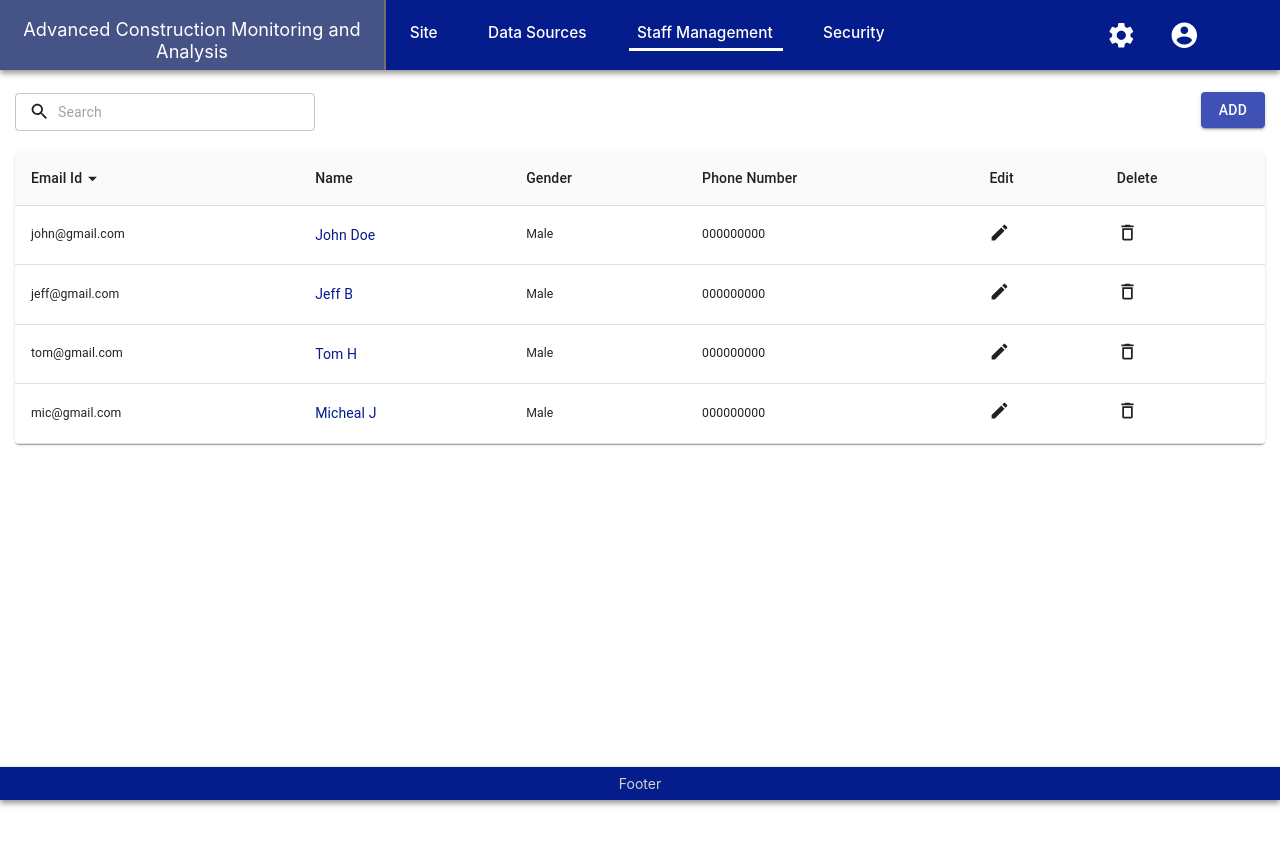
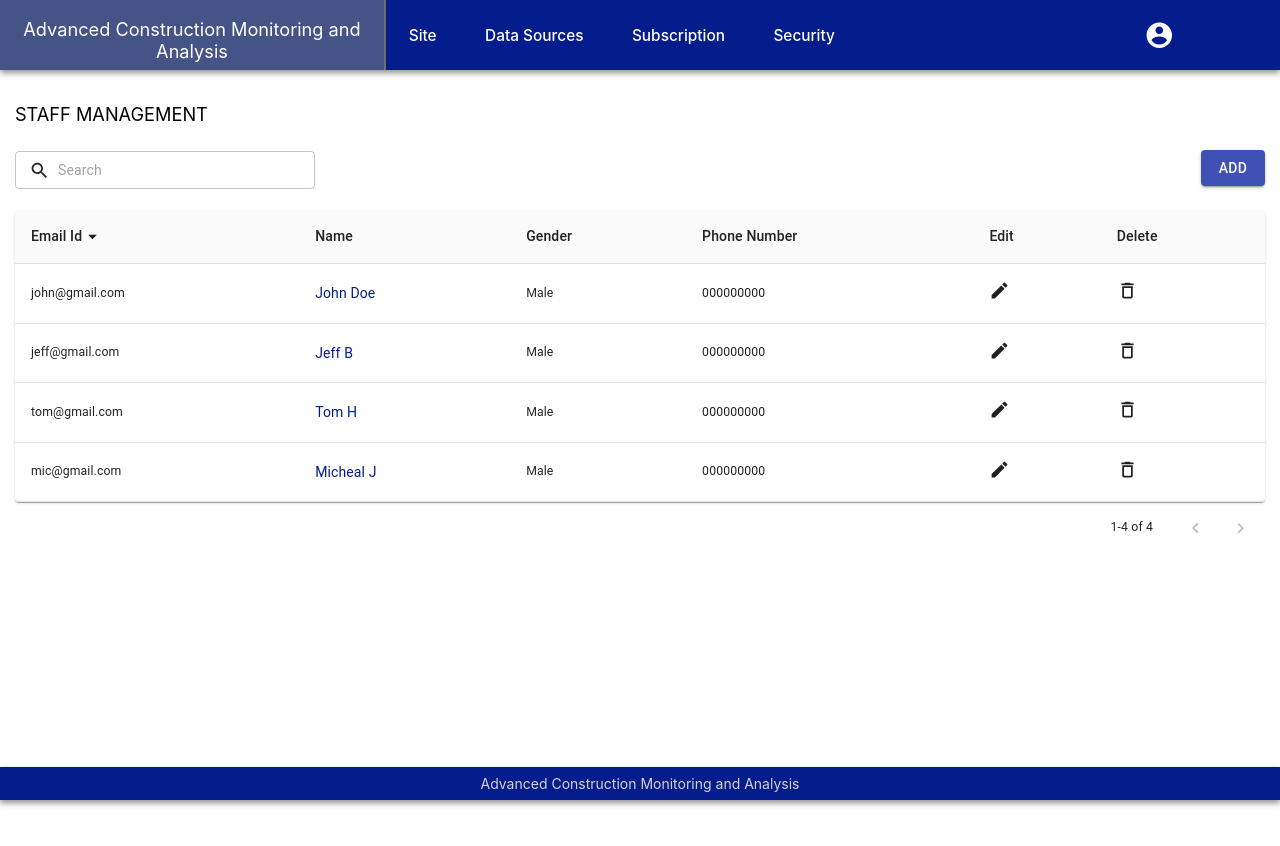
Before and after one commit to DivyaSampath04/React-practice, a React (Create React App) app: page / in a window 1280 px wide. Shown: the top 846 px of the page. Built offline with nearby package versions, Linux system fonts and the light colour scheme.

Commit message:
added sub-menus

```diff
--- a/src/common.css
+++ b/src/common.css
@@ -31,27 +31,3 @@
   .link-style:hover{
     text-decoration: underline;
   }
-/*==================Mui styles override================*/
-
-#simple-menu1 .MuiPaper-root {
-    top: 47px !important;
-    left : 50% !important
-}
-#simple-menu2 .MuiPaper-root {
-    top: 47px !important;
-    left: 60%  !important;
-}
-#simple-menu .MuiMenu-list li {
-    margin-left: 10px;
-}
-
-
-#simple-menu .MuiMenu-list li:last-child {
-    width: 167px;
-
-}
-
-#simple-menu .MuiMenu-list a {
-    text-decoration: none;
-    color: #000;
-}
--- a/src/components/Footer/Footer.js
+++ b/src/components/Footer/Footer.js
@@ -5,7 +5,7 @@ class Footer extends React.Component {
     render(){
         return(
             <div className = 'footer'>
-                    <p className = 'footer-text'>Footer</p>
+                    <p className = 'footer-text'>Advanced Construction Monitoring and Analysis</p>
             </div>
         );
     }
--- a/src/components/Navbar/Navbar.css
+++ b/src/components/Navbar/Navbar.css
@@ -52,4 +52,9 @@
     display: flex;
     flex-direction: column;
     justify-content: center;
+    margin: 0px 15px 0px 15px;
   }
+  .menu-holder:hover{
+    text-decoration: underline;
+    color: white;
+  }
--- a/src/components/Navbar/Navbar.js
+++ b/src/components/Navbar/Navbar.js
@@ -1,36 +1,43 @@
 import React, { Component } from "react";
-import { Grid, ListItem,MenuItem,Button,Menu } from "@material-ui/core";
+import {
+  Grid,
+  ListItem,
+  MenuItem,
+  Button,
+  Menu,
+  Paper,
+  Divider,
+} from "@material-ui/core";
 import { NavLink, Link } from "react-router-dom";
 import "./Navbar.css";
 import * as c from "../../utils/constants/constants";
-import SettingsIcon from '@material-ui/icons/Settings';
-import AccountCircleIcon from '@material-ui/icons/AccountCircle';
+import SettingsIcon from "@material-ui/icons/Settings";
+import AccountCircleIcon from "@material-ui/icons/AccountCircle";
 
 class Navbar extends Component {
   state = {
     value: 0,
     mobile: "",
     sub: null,
-    sec: null
+    sec: null,
+    site: null,
+    ds: null,
   };
   componentDidMount() {}
 
-  handleClick = (event,tab) => {
-
-    if(tab === 'sub')
-    this.setState({sub : event.currentTarget });
-    else if(tab === 'sec')
-    this.setState({ sec: event.currentTarget });
+  handleClick = (event, tab) => {
+    if (tab === "sub") this.setState({ sub: event.currentTarget });
+    else if (tab === "sec") this.setState({ sec: event.currentTarget });
+    else if (tab === "site") this.setState({ site: event.currentTarget });
+    else if (tab === "ds") this.setState({ ds: event.currentTarget });
   };
 
   handleClose = (tab) => {
-    if(tab === 'sub')
-    this.setState({ sub: null });
-    else if(tab === 'sec')
-    this.setState({ sec: null });
-
+    if (tab === "sub") this.setState({ sub: null });
+    else if (tab === "sec") this.setState({ sec: null });
+    else if (tab === "site") this.setState({ site: null });
+    else if (tab === "ds") this.setState({ ds: null });
   };
-
 
   render() {
     //let tab = window.location.href.toString().split("/")[3];
@@ -38,13 +45,15 @@ class Navbar extends Component {
     let { changeCurrentPage } = this.props;
     return (
       <div className="nav-bar">
-        <div className = 'only-flex'style= {{width : '100%'}} >
-          <div className = 'prod-bg'>
-            <p className = 'prod-name'>Advanced Construction Monitoring and Analysis</p>
+        <div className="only-flex" style={{ width: "100%" }}>
+          <div className="prod-bg">
+            <p className="prod-name">
+              Advanced Construction Monitoring and Analysis
+            </p>
           </div>
-          <div className = 'vertical-line'></div>
-        <div className = 'only-flex' style = {{width : '55%'}}>
-        <NavLink
+          <div className="vertical-line"></div>
+          <div className="only-flex" style={{ width: "58%" }}>
+            {/* <NavLink
           exact
           to={c.PAGE_URLS[c.PAGE_STAFF]}
           className="headLinkStyle"
@@ -88,81 +97,124 @@ class Navbar extends Component {
             <p className="tab-text">Security</p>
 
         </ListItem>
-        </NavLink>
-       {/* <div className = 'menu-holder'>
+       </NavLink>*/}
+            <div className="menu-holder">
+              <p
+                className="tab-text"
+                onClick={(event) => this.handleClick(event, "site")}
+              >
+                Site
+              </p>
+              <Menu
+                // name = 'sec'
+                id="simple-menu3"
+                sec={this.state.site}
+                keepMounted
+                onClose={() => this.handleClose("site")}
+                open={Boolean(this.state.site)}
+              >
+                <Link to="/">
+                  <MenuItem>Dashboard</MenuItem>
+                </Link>
 
-            <p className="tab-text"  onClick={(event) => this.handleClick(event,'sub')}>Subscription</p>
+                <Link to="/">
+                  <MenuItem>Visuals</MenuItem>
+                </Link>
+                <Link to="/">
+                  <MenuItem>Tickets</MenuItem>
+                </Link>
+              </Menu>
+            </div>
+            <div className="menu-holder">
+              <p
+                className="tab-text"
+                onClick={(event) => this.handleClick(event, "ds")}
+              >
+                Data Sources
+              </p>
+              <Menu
+                // name = 'sec'
+                id="simple-menu4"
+                sec={this.state.ds}
+                keepMounted
+                onClose={() => this.handleClose("ds")}
+                open={Boolean(this.state.ds)}
+              >
+                <Link to="/">
+                  <MenuItem>Image Datasets</MenuItem>
+                </Link>
+              </Menu>
+            </div>
+            <div className="menu-holder">
+              <p
+                className="tab-text"
+                onClick={(event) => this.handleClick(event, "sub")}
+              >
+                Subscription
+              </p>
+
               <Menu
                 //name = 'sub'
                 id="simple-menu1"
                 sub={this.state.sub}
                 keepMounted
-                onClose={()=> this.handleClose('sub')}
+                onClose={() => this.handleClose("sub")}
                 open={Boolean(this.state.sub)}
               >
                 <Link to="">
                   <MenuItem>Accounts</MenuItem>
                 </Link>
 
-                <Link to='' >
+                <Link to="">
                   <MenuItem>Projects</MenuItem>
                 </Link>
-                <Link to='/' >
+                <Link to="/">
                   <MenuItem>Staff</MenuItem>
                 </Link>
-                <Link to='' >
+                <Link to="">
                   <MenuItem>Pilots</MenuItem>
                 </Link>
-
               </Menu>
-
             </div>
-        <div  className = 'menu-holder'>
-
-         <p className="tab-text"  onClick={(event) => this.handleClick(event,'sec')}>Security</p>
+            <div className="menu-holder">
+              <p
+                className="tab-text"
+                onClick={(event) => this.handleClick(event, "sec")}
+              >
+                Security
+              </p>
               <Menu
                 // name = 'sec'
                 id="simple-menu2"
                 sec={this.state.sec}
                 keepMounted
-             onClose={() => this.handleClose('sec')}
+                onClose={() => this.handleClose("sec")}
                 open={Boolean(this.state.sec)}
               >
                 <Link to="/">
                   <MenuItem>Users</MenuItem>
                 </Link>
 
-             <Link to='/' >
+                <Link to="/">
                   <MenuItem>Audit Log</MenuItem>
                 </Link>
-
               </Menu>
-    </div>*/}
             </div>
-        <div className = 'flex-text-icon'>
+          </div>
+          <div className="flex-text-icon">
             <NavLink
               exact
               to={c.PAGE_URLS[c.PAGE_STAFF]}
               className="headLinkStyle"
-
             >
               <ListItem style={{ display: "grid" }}>
-          <SettingsIcon  fontSize = 'large' style = {{color : 'white'}}/>
-
-          </ListItem>
-        </NavLink>
-        <NavLink
-          exact
-          to={c.PAGE_URLS[c.PAGE_STAFF]}
-          className="headLinkStyle"
-
-        >
-          <ListItem style={{ display: "grid" }}>
-            <AccountCircleIcon fontSize = 'large' style = {{color : 'white'}} />
+                <AccountCircleIcon
+                  fontSize="large"
+                  style={{ color: "white" }}
+                />
               </ListItem>
             </NavLink>
           </div>
-
         </div>
       </div>
     );
--- /dev/null
+++ b/src/components/TablePage/TablePage.js
@@ -0,0 +1,24 @@
+import React from 'react';
+import {TablePagination} from "@material-ui/core";
+
+const tablePage = (props) => {
+
+    console.log(props.searchFlag,props.newData,props.data);
+    return (
+        <TablePagination
+              component="div"
+              count= {props.count}
+              rowsPerPageOptions={[5]}
+              rowsPerPage={props.recordsPerPage}
+              page={props.pageNum}
+              SelectProps={{
+                inputProps: { 'aria-label': 'rows per page' },
+                native: true,
+              }}
+              onChangePage={props.handleChangePage}
+            />
+    )
+
+}
+
+export default tablePage;
--- a/src/pages/StaffManagement/StaffManagement.css
+++ b/src/pages/StaffManagement/StaffManagement.css
@@ -5,3 +5,48 @@
     flex-direction: column;
     padding: 15px;
 }
+.page-title {
+    text-align: left;
+    font-size: 1.3em;
+}
+
+/*==================Mui styles override================*/
+
+#simple-menu1 .MuiPaper-root {
+    top: 47px !important;
+    left : 47% !important
+}
+#simple-menu2 .MuiPaper-root {
+    top: 47px !important;
+    left: 57%  !important;
+}
+#simple-menu3 .MuiPaper-root {
+    top: 47px !important;
+    left: 31%  !important;
+}
+#simple-menu4 .MuiPaper-root {
+    top: 47px !important;
+    left: 36%  !important;
+}
+#simple-menu .MuiMenu-list li {
+    margin-left: 10px;
+}
+
+.MuiMenu-list a {
+    text-decoration: none;
+    color: #000;
+}
+
+#simple-menu2 .MuiMenu-list a {
+    text-decoration: none;
+    color: #000;
+}
+#simple-menu .MuiMenu-list li:last-child {
+    width: 167px;
+
+}
+
+#simple-menu .MuiMenu-list a {
+    text-decoration: none;
+    color: #000;
+}
--- a/src/pages/StaffManagement/StaffManagement.js
+++ b/src/pages/StaffManagement/StaffManagement.js
@@ -5,6 +5,7 @@ import { Table, TableContainer, Paper, Button } from "@material-ui/core";
 import * as config from "../../utils/config";
 import TableData from "./StaffTable/TableData/TableData";
 import TableHeader from "./StaffTable/TableHeader/TableHeader";
+import TablePage from "../../components/TablePage/TablePage";
 import SearchBar from "../../components/SearchBar/SearchBar";
 import AddStaff from "./AddStaff/AddStaff";
 import "./StaffManagement.css";
@@ -20,7 +21,10 @@ class StaffManagement extends React.Component {
     gender: "",
     action: "",
     ref: "",
-    title : ""
+    title : "",
+    startRecordNum : -1,
+    recordsPerPage : 5,
+    pageNum :0
   };
   componentDidMount = () => {
     this.setState({
@@ -31,6 +35,12 @@ class StaffManagement extends React.Component {
   handleChange = (event) => {
     this.setState({ [event.target.name]: event.target.value });
   };
+  handleChangePage = (event, newPage) =>{
+    let recordsPerPage = this.state.recordsPerPage;
+		this.setState({startRecordNum : recordsPerPage* newPage});
+    this.setState({pageNum :  newPage});
+
+  }
   saveChanges = () => {
     let staff_data_copy = [...this.state.staff_data];
     if (this.state.action === "add") {
@@ -84,6 +94,9 @@ class StaffManagement extends React.Component {
       <div>
         <Navbar />
         <div className="full-view">
+          <div>
+            <p className = 'page-title'>STAFF MANAGEMENT</p>
+          </div>
           <div className="flex-space-between">
             <SearchBar />
             <Button
@@ -102,9 +115,17 @@ class StaffManagement extends React.Component {
                 data={this.state.staff_data}
                 openPopup={this.openPopup}
                 deleteData={this.deleteData}
+                startRecordNum = {this.state.startRecordNum}
+                recordsPerPage = {this.state.recordsPerPage}
               />
             </Table>
           </TableContainer>
+          <TablePage
+              count ={this.state.staff_data.length}
+              recordsPerPage = {this.state.recordsPerPage}
+              pageNum = {this.state.pageNum}
+              handleChangePage = {this.handleChangePage}
+          />
         </div>
         <Footer />
         <AddStaff
--- a/src/pages/StaffManagement/StaffTable/TableData/TableData.jsx
+++ b/src/pages/StaffManagement/StaffTable/TableData/TableData.jsx
@@ -9,7 +9,9 @@ class TableData extends React.Component {
       <>
         <TableBody>
           {this.props.data &&
-            this.props.data.map((dt, i) => (
+            this.props.data.map((dt, i) =>
+            i >= this.props.startRecordNum && i <= (this.props.startRecordNum + this.props.recordsPerPage) &&
+            <>
               <TableRow key={i}>
                 <TableCell>{dt.id}</TableCell>
                 <TableCell><div className = 'link-style'  onClick={() => this.props.openPopup("view", dt.id, i)}>{dt.name}</div></TableCell>
@@ -28,7 +30,8 @@ class TableData extends React.Component {
                   />
                 </TableCell>
               </TableRow>
-            ))}
+              </>
+            )}
         </TableBody>
       </>
     );
```
Lines whose indentation alone changed are shown as unchanged.
